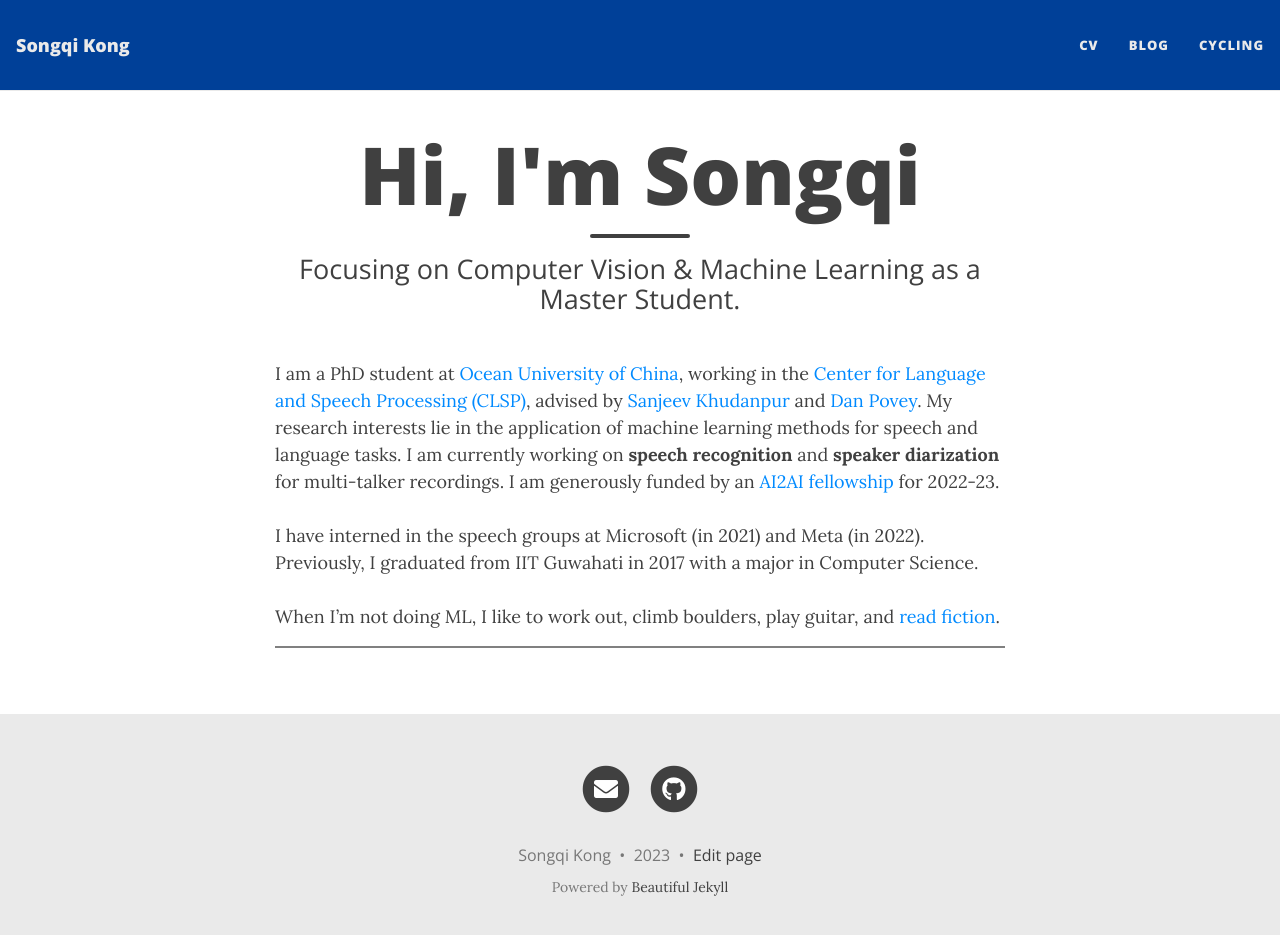
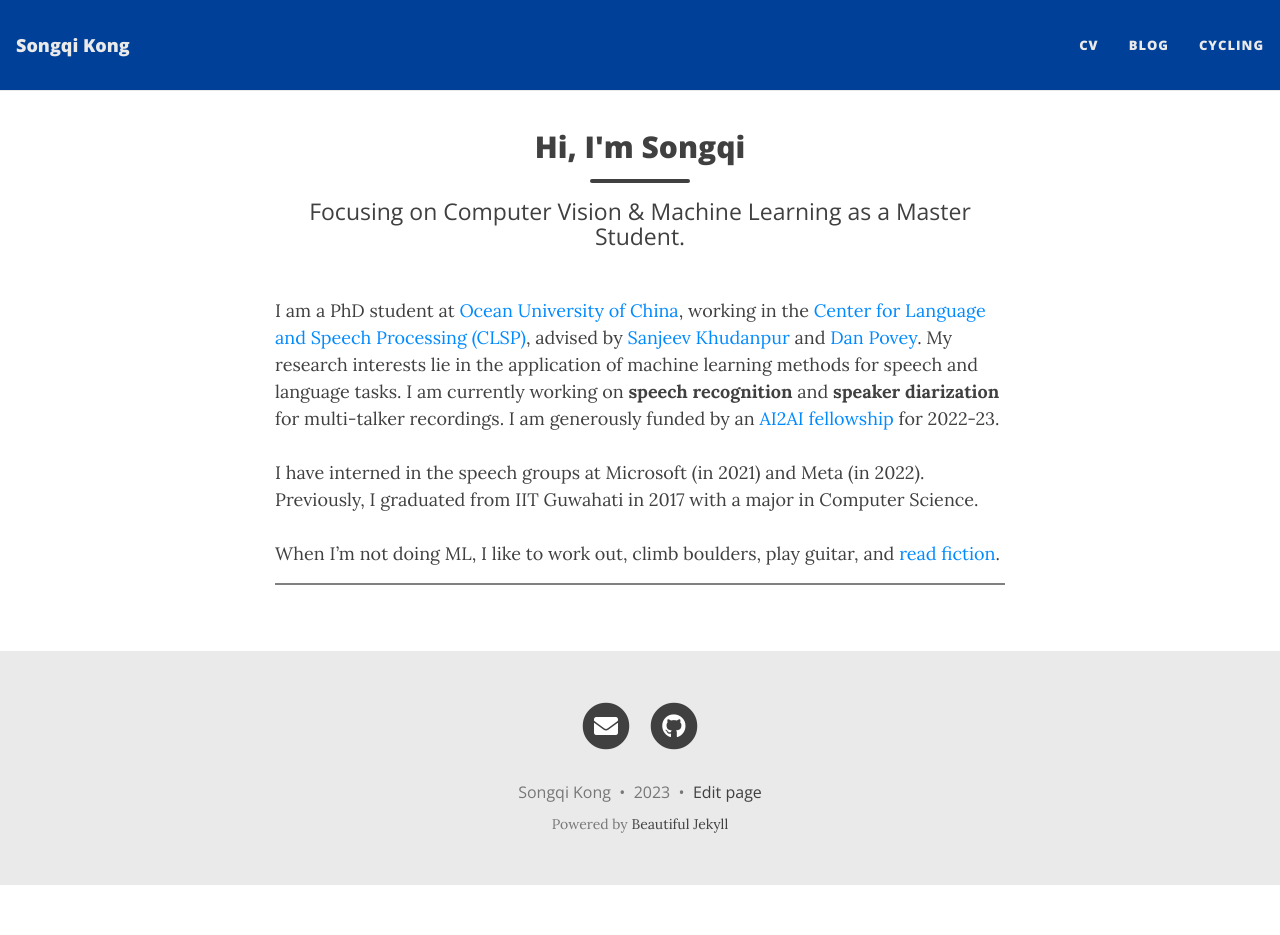
Before and after one commit to songqikong/songqikong.github.io, a Jekyll site: the page built from index.html, in a window 1280 px wide and 948 px high. Shown: the top 935 px of the window. Built offline with Jekyll 4.4.1, drawn with Linux system fonts in a browser that asks for light colours; nearby versions of some CDN libraries; the list of posts is cut into pages by our own code.

Commit message:
Update beautifuljekyll.css

```diff
--- a/assets/css/beautifuljekyll.css
+++ b/assets/css/beautifuljekyll.css
@@ -684,7 +684,7 @@ nav.top-nav-short-permanent ~ header > .intro-header.big-img {
 }
 .intro-header .page-heading .page-subheading,
 .intro-header .post-heading .post-subheading {
-  font-size: 1.6875rem;
+  font-size: 23px;
   line-height: 1.1;
   display: block;
   font-family: 'Open Sans', 'Helvetica Neue', Helvetica, Arial, sans-serif;
@@ -729,7 +729,7 @@ nav.top-nav-short-permanent ~ header > .intro-header.big-img {
     padding: 9.375rem 0;
   }
   .intro-header .page-heading h1 {
-    font-size: 5rem;
+    font-size: 30px;
   }
   .intro-header .post-heading h1 {
     font-size: 3.125rem;
```
